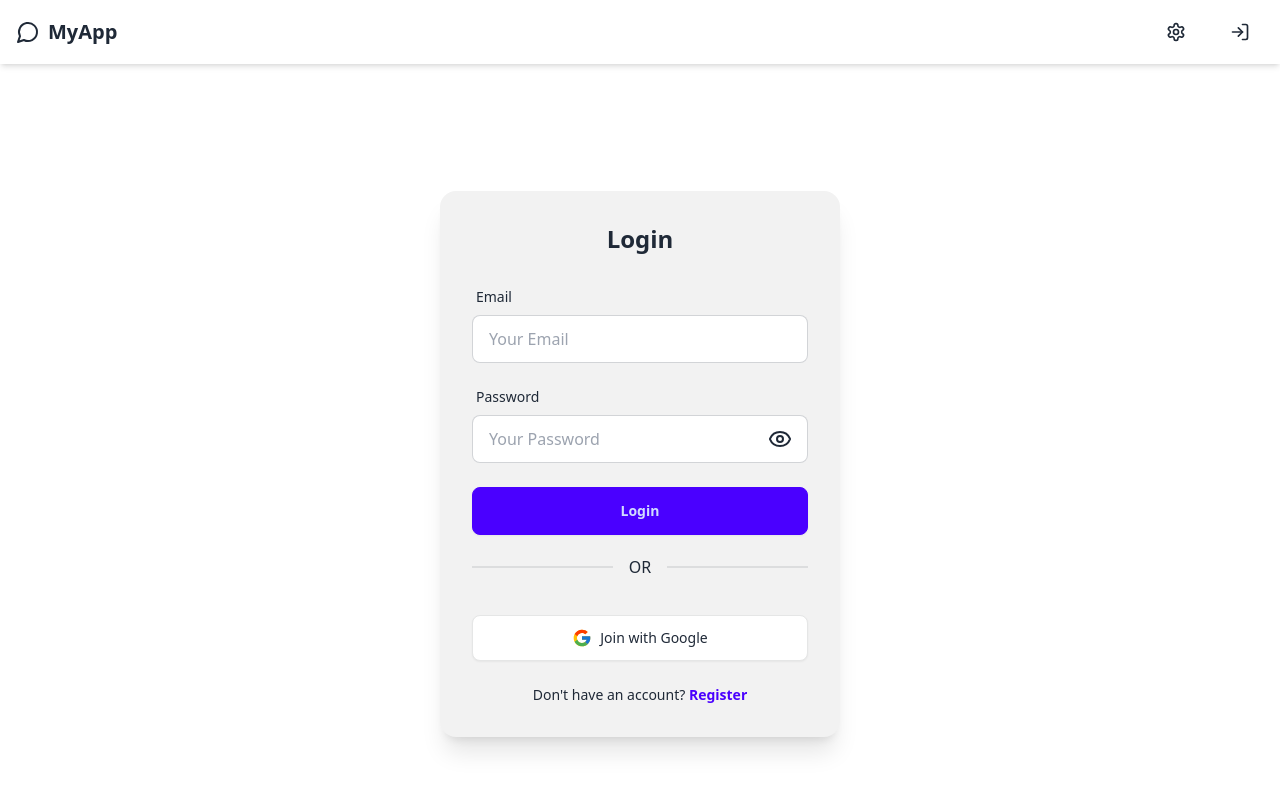
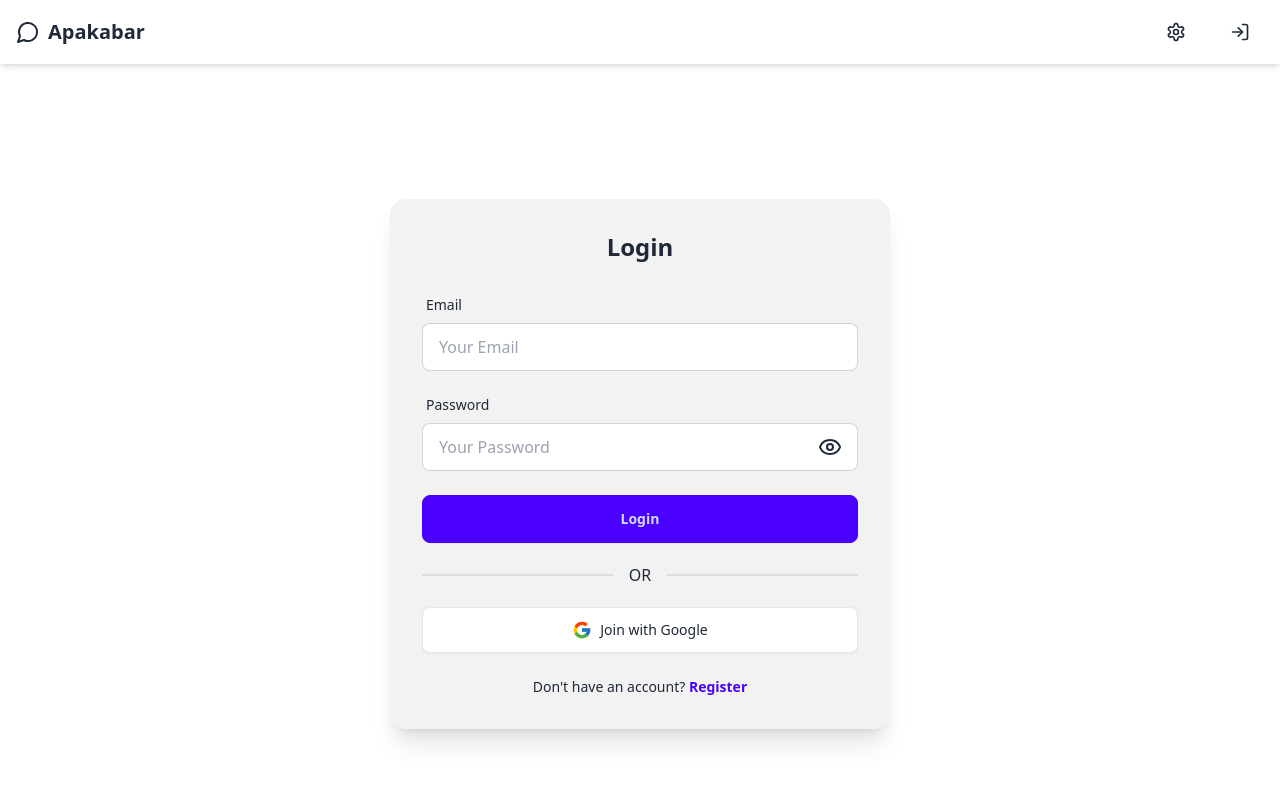
Before and after one commit to faukiofficial/apakabar-chatapp-web, a React (Vite) app in the folder client/: page /auth/login in a window 1280 px wide. Shown: the top 790 px of the page. Built offline with nearby package versions, Linux system fonts and the light colour scheme; no server answers.

Commit message:
Update auth pages and navbar

```diff
--- a/client/package.json
+++ b/client/package.json
@@ -12,7 +12,6 @@
   "dependencies": {
     "@react-oauth/google": "^0.12.1",
     "axios": "^1.7.9",
-    "jwt-decode": "^4.0.0",
     "lucide-react": "^0.471.1",
     "react": "^18.3.1",
     "react-dom": "^18.3.1",
--- a/client/src/components/Navbar.jsx
+++ b/client/src/components/Navbar.jsx
@@ -15,7 +15,7 @@ const Navbar = () => {
       <div className="flex-1">
         <Link to="/" className="flex items-center gap-2 text-xl font-bold">
           <MessageCircleIcon className="w-6 h-6" />
-          <span>MyApp</span>
+          <span>Apakabar</span>
         </Link>
       </div>
 
--- a/client/src/components/googleLogin.jsx
+++ b/client/src/components/googleLogin.jsx
@@ -29,7 +29,7 @@ const fetchGoogleUserInfo = async (accessToken) => {
 export const CustomGoogleLoginButton = () => {
   const { socialLogin } = useAuthStore();
 
-  const login = useGoogleLogin({
+  const handleGoogleLogin = useGoogleLogin({
     onSuccess: async (response) => {
       const accessToken = response.access_token;
 
@@ -55,8 +55,8 @@ export const CustomGoogleLoginButton = () => {
 
   return (
     <button
-      onClick={login}
-      className="flex items-center justify-center w-full px-4 py-3 text-sm font-medium bg-base-100 border border-base-300 rounded-lg shadow-sm hover:shadow-md"
+      onClick={handleGoogleLogin}
+      className="flex items-center justify-center w-full px-4 py-3 text-sm font-medium bg-base-100 hover:bg-base-300 border border-base-300 rounded-lg shadow-sm hover:shadow-md"
     >
       <FcGoogle className="w-5 h-5 mr-2" />
       Join with Google
--- a/client/src/pages/Login.jsx
+++ b/client/src/pages/Login.jsx
@@ -1,9 +1,7 @@
 import { useState } from "react";
 import useAuthStore from "../store/useAuthStore";
 import { EyeIcon, EyeOffIcon, Loader } from "lucide-react";
-// import { GoogleLogin } from "@react-oauth/google";
 import toast from "react-hot-toast";
-// import { jwtDecode } from "jwt-decode";
 import { Link } from "react-router-dom";
 import { CustomGoogleLoginButton } from "../components/googleLogin";
 
@@ -35,27 +33,9 @@ const Login = () => {
     }
   };
 
-  // const handleGoogleSuccess = (credentialResponse) => {
-  //   const { credential } = credentialResponse;
-
-  //   const user = jwtDecode(credential);
-
-  //   const data = {
-  //     name: user.name,
-  //     email: user.email,
-  //     picture: user.picture,
-  //   };
-
-  //   socialLogin(data);
-  // };
-
-  // const handleGoogleError = () => {
-  //   toast.error("Google Login failed. Please try again.");
-  // };
-
   return (
     <div className="flex justify-center items-center min-h-screen">
-      <div className="card w-[400px] m-3 shadow-xl bg-base-200">
+      <div className="card w-[500px] m-3 shadow-xl bg-base-200">
         <div className="card-body">
           <h2 className="text-2xl font-bold text-center mb-4">Login</h2>
           <form onSubmit={handleSubmit}>
@@ -111,11 +91,7 @@ const Login = () => {
           <div className="divider">OR</div>
 
           {/* Google Login */}
-          <div className="form-control mt-4">
-            {/* <GoogleLogin
-              onSuccess={handleGoogleSuccess}
-              onError={handleGoogleError}
-            /> */}
+          <div className="form-control">
             <CustomGoogleLoginButton />
           </div>
 
--- a/client/src/pages/Register.jsx
+++ b/client/src/pages/Register.jsx
@@ -1,9 +1,7 @@
 import { useState } from "react";
 import useAuthStore from "../store/useAuthStore";
 import { EyeIcon, EyeOffIcon, Loader } from "lucide-react";
-// import { GoogleLogin } from '@react-oauth/google';
 import toast from "react-hot-toast";
-// import { jwtDecode } from 'jwt-decode';
 import { Link } from "react-router-dom";
 import { CustomGoogleLoginButton } from "../components/googleLogin";
 
@@ -40,29 +38,9 @@ const Register = () => {
     }
   };
 
-  // const handleGoogleSuccess = (credentialResponse) => {
-  //   const {credential} = credentialResponse;
-
-  //   console.log(credentialResponse)
-
-  //   const user = jwtDecode(credential);
-
-  //   const data = {
-  //     name: user.name,
-  //     email: user.email,
-  //     picture: user.picture
-  //   }
-
-  //   socialLogin(data);
-  // };
-
-  // const handleGoogleError = (error) => {
-  //   toast.error(error);
-  // };
-
   return (
     <div className="flex justify-center items-center min-h-screen">
-      <div className="card w-[400px] m-3 shadow-xl bg-base-200">
+      <div className="card w-[500px] m-3 shadow-xl bg-base-200">
         <div className="card-body">
           <h2 className="text-2xl font-bold text-center mb-4">Register</h2>
           <form onSubmit={handleSubmit}>
@@ -136,11 +114,7 @@ const Register = () => {
           <div className="divider">OR</div>
 
           {/* Google Login */}
-          <div className="form-control mt-4">
-            {/* <GoogleLogin
-              onSuccess={handleGoogleSuccess}
-              onError={handleGoogleError}
-            /> */}
+          <div className="form-control">
             <CustomGoogleLoginButton />
           </div>
 
```
Also changed, not shown: 1 other file (tests, documents, lock files or other folders).
